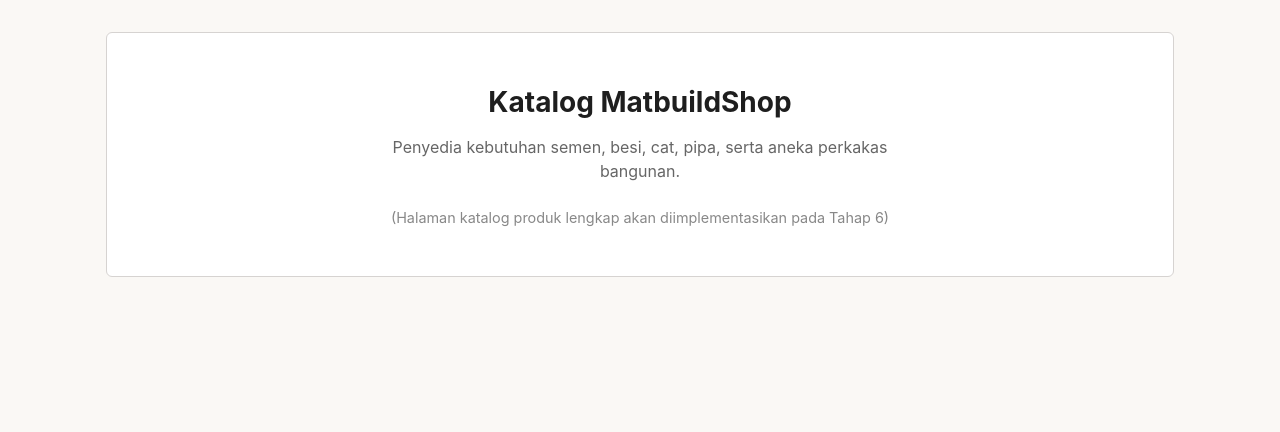
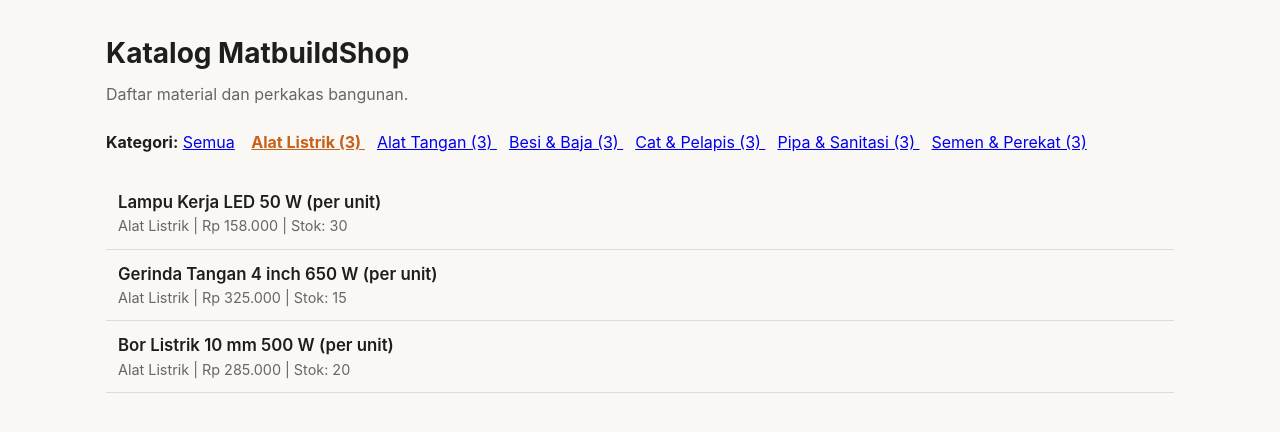
Before and after one commit to VicRMCW/matbuildshop, a Laravel app: page /?kategori=alat-listrik in a window 1280 px wide. Shown: the part 74-506 px from the top of the page. Run offline with Laravel 12, Linux system fonts and the light colour scheme; data comes from the database, SQL or seed files in the repository.

Commit message:
feat: add public catalog controller and routes

```diff
--- /dev/null
+++ b/app/Http/Controllers/ShopController.php
@@ -0,0 +1,62 @@
+<?php
+
+namespace App\Http\Controllers;
+
+use App\Models\Category;
+use App\Models\Product;
+use Illuminate\Http\Request;
+use Illuminate\View\View;
+
+class ShopController extends Controller
+{
+    public function index(Request $request): View
+    {
+        // Sanitasi parameter pencarian untuk mencegah pola wildcard berlebihan dan membatasi beban LIKE query.
+        $search = $request->filled('q') ? mb_substr(trim((string) $request->input('q')), 0, 100) : null;
+        $activeCategorySlug = $request->input('kategori');
+
+        $products = Product::active()
+            ->with('category')
+            ->when($search, function ($query, $search) {
+                $query->where(function ($sub) use ($search) {
+                    $sub->where('name', 'like', "%{$search}%")
+                        ->orWhere('description', 'like', "%{$search}%");
+                });
+            })
+            ->when($activeCategorySlug, function ($query, $slug) {
+                // Gunakan whereHas agar jika slug kategori tidak valid, filter otomatis diabaikan tanpa error 404/500.
+                $query->whereHas('category', function ($sub) use ($slug) {
+                    $sub->where('slug', $slug);
+                });
+            })
+            ->latest('id')
+            ->paginate(12)
+            ->withQueryString();
+
+        // Hitung produk aktif per kategori saja agar angka badge tidak membingungkan pengunjung.
+        $categories = Category::withCount(['products' => function ($query) {
+            $query->where('is_active', true);
+        }])
+            ->orderBy('name')
+            ->get();
+
+        return view('shop.home', [
+            'products'           => $products,
+            'categories'         => $categories,
+            'q'                  => $search,
+            'activeCategorySlug' => $activeCategorySlug,
+        ]);
+    }
+
+    public function show(Product $product): View
+    {
+        // Blokir akses publik ke produk nonaktif meskipun URL slug-nya ditebak langsung.
+        if (! $product->is_active) {
+            abort(404);
+        }
+
+        $product->load('category');
+
+        return view('shop.products.show', compact('product'));
+    }
+}
--- a/resources/views/shop/home.blade.php
+++ b/resources/views/shop/home.blade.php
@@ -1,9 +1,44 @@
 @extends('layouts.app', ['title' => 'Katalog Toko - MatbuildShop'])
 
 @section('content')
-<div class="card" style="text-align: center; padding: 3rem 1.5rem;">
-    <h1 style="font-size: 1.75rem; margin-bottom: 0.75rem;">Katalog MatbuildShop</h1>
-    <p style="color: #666; max-width: 500px; margin: 0 auto 1.5rem;">Penyedia kebutuhan semen, besi, cat, pipa, serta aneka perkakas bangunan.</p>
-    <p style="font-size: 0.9rem; color: #888;">(Halaman katalog produk lengkap akan diimplementasikan pada Tahap 6)</p>
+<div style="max-width: 1100px; margin: 0 auto;">
+    <h1 style="font-size: 1.75rem; margin-bottom: 0.5rem;">Katalog MatbuildShop</h1>
+    <p style="color: #666; margin-bottom: 1.5rem;">Daftar material dan perkakas bangunan.</p>
+
+    @if($q)
+        <p style="font-size: 0.95rem; margin-bottom: 1rem;">Hasil pencarian: <strong>{{ $q }}</strong></p>
+    @endif
+
+    <div style="margin-bottom: 1.5rem;">
+        <strong>Kategori:</strong>
+        <a href="{{ route('shop.home') }}" style="margin-right: 0.75rem; {{ empty($activeCategorySlug) ? 'font-weight: bold; color: var(--accent);' : '' }}">Semua</a>
+        @foreach($categories as $cat)
+            <a href="{{ route('shop.home', array_merge(request()->query(), ['kategori' => $cat->slug])) }}"
+               style="margin-right: 0.75rem; {{ $activeCategorySlug === $cat->slug ? 'font-weight: bold; color: var(--accent);' : '' }}">
+                {{ $cat->name }} ({{ $cat->products_count }})
+            </a>
+        @endforeach
+    </div>
+
+    <ul style="list-style: none; padding: 0;">
+        @forelse($products as $product)
+            <li style="padding: 0.75rem; border-bottom: 1px solid #DDD;">
+                <a href="{{ route('shop.products.show', $product) }}" style="font-size: 1.05rem; font-weight: 600; color: #1E1E1E; text-decoration: none;">
+                    {{ $product->name }}
+                </a>
+                <div style="font-size: 0.9rem; color: #666;">
+                    {{ $product->category?->name }} | {{ $product->formatted_price }} | Stok: {{ $product->stock }}
+                </div>
+            </li>
+        @empty
+            <li style="padding: 1.5rem; text-align: center; color: #888;">
+                Tidak ada produk ditemukan.
+            </li>
+        @endforelse
+    </ul>
+
+    <div style="margin-top: 1.5rem;">
+        {{ $products->links() }}
+    </div>
 </div>
 @endsection
--- a/routes/web.php
+++ b/routes/web.php
@@ -3,12 +3,12 @@
 use App\Http\Controllers\Auth\LoginController;
 use App\Http\Controllers\Auth\RegisterController;
 use App\Http\Controllers\ProfileController;
+use App\Http\Controllers\ShopController;
 use Illuminate\Support\Facades\Route;
 
-// 1. Publik: Katalog & halaman utama toko
-Route::get('/', function () {
-    return view('shop.home');
-})->name('shop.home');
+// 1. Publik: Katalog & halaman detail produk toko
+Route::get('/', [ShopController::class, 'index'])->name('shop.home');
+Route::get('/produk/{product:slug}', [ShopController::class, 'show'])->name('shop.products.show');
 
 // 2. Guest: Autentikasi pendaftaran dan masuk (khusus pengguna belum login)
 Route::middleware('guest')->group(function () {
```
Also changed, not shown: docs/PROMPT_LOG.md (+7 -0 lines), resources/views/shop/products/show.blade.php (added, +26 -0 lines).
